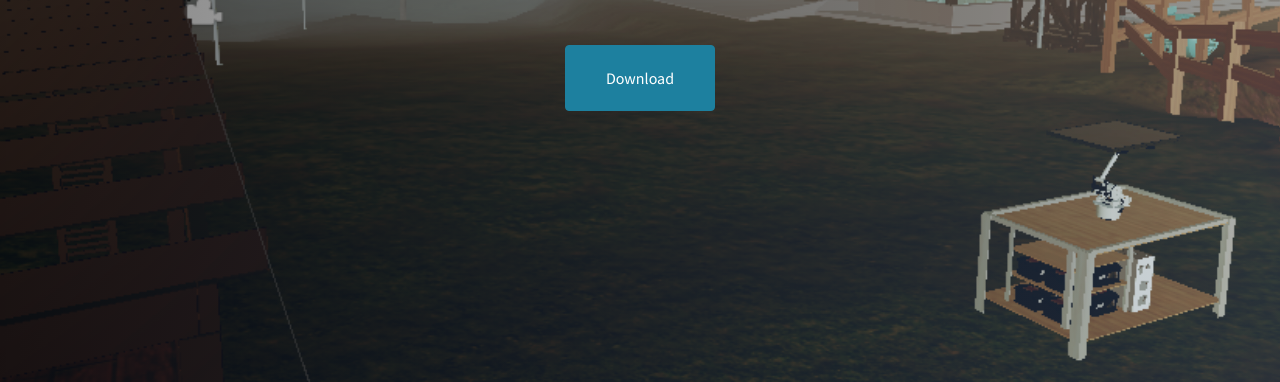
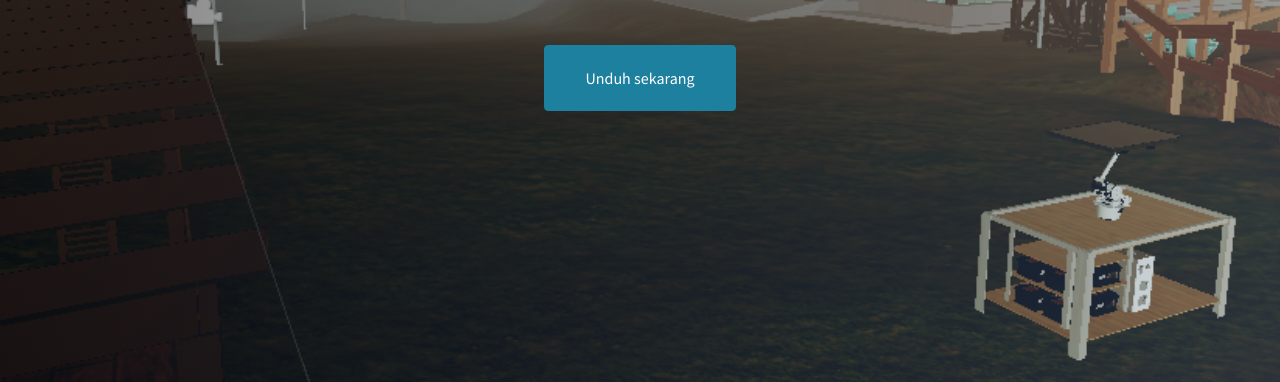
Before and after one commit to smoonknight/PLTS-Simulator, a plain HTML site: page index.html in a window 1280 px wide. Shown: the part 418-800 px from the top of the page. Drawn offline with nearby package versions, Linux system fonts and the light colour scheme.

Commit message:
Add PLTS Simulator Web

```diff
--- a/index.html
+++ b/index.html
@@ -23,7 +23,7 @@
             <div class="container px-4 px-lg-5 text-center">
                 <h1 class="mb-1">PLTS Simulator</h1>
                 <h3 class="mb-5"><em>Dapatkan pengalaman menggunakan panel surya</em></h3>
-                <a class="btn btn-primary btn-xl" href="https://drive.google.com/file/d/1KwF_RG_x_qyfoCXSKpUS-lA6zxfrtAT-/view?usp=share_link">Download</a>
+                <a class="btn btn-primary btn-xl" href="https://drive.google.com/file/d/1KwF_RG_x_qyfoCXSKpUS-lA6zxfrtAT-/view?usp=share_link">Unduh sekarang</a>
             </div>
         </header>
         <!-- About-->
```
